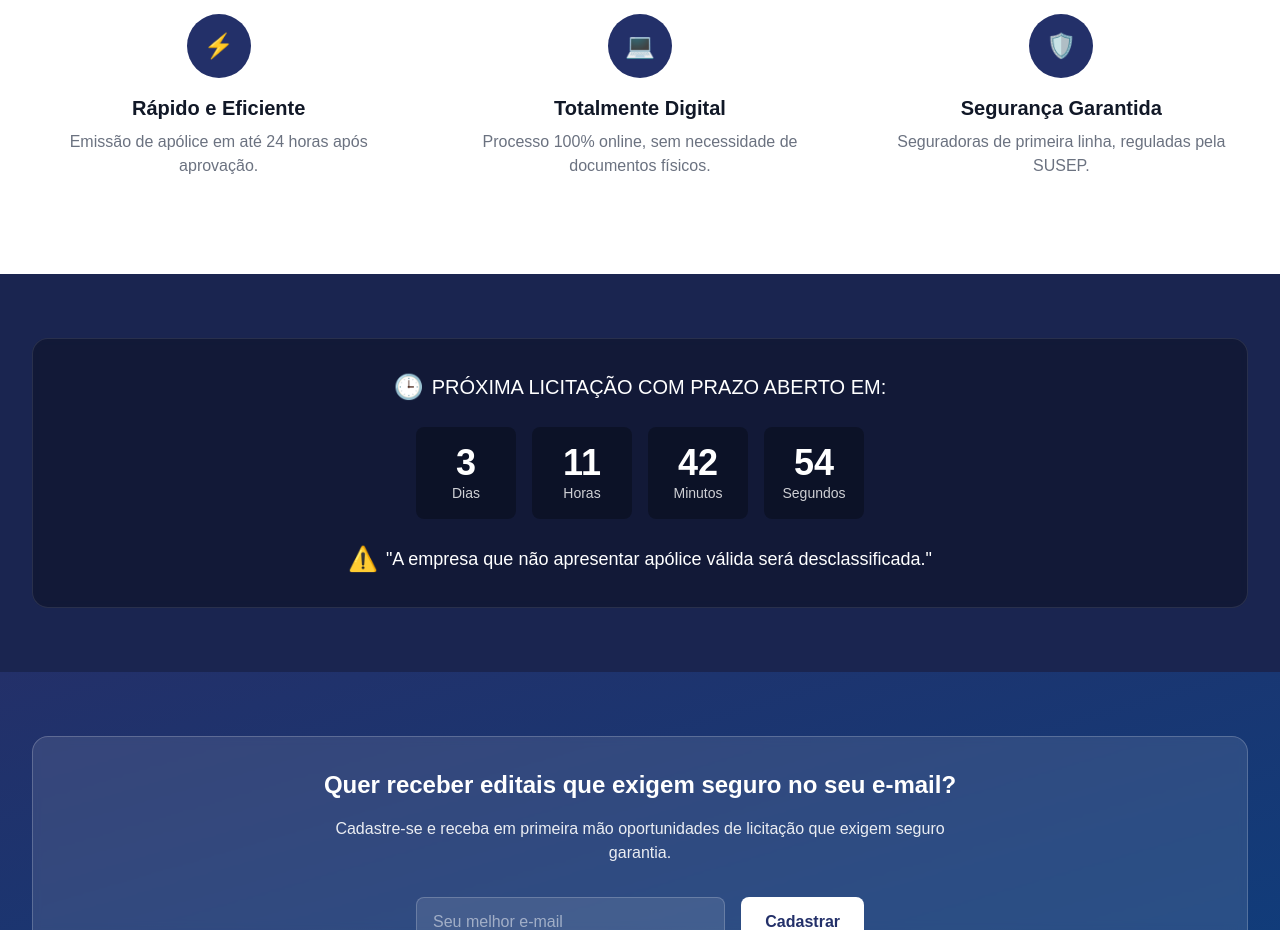
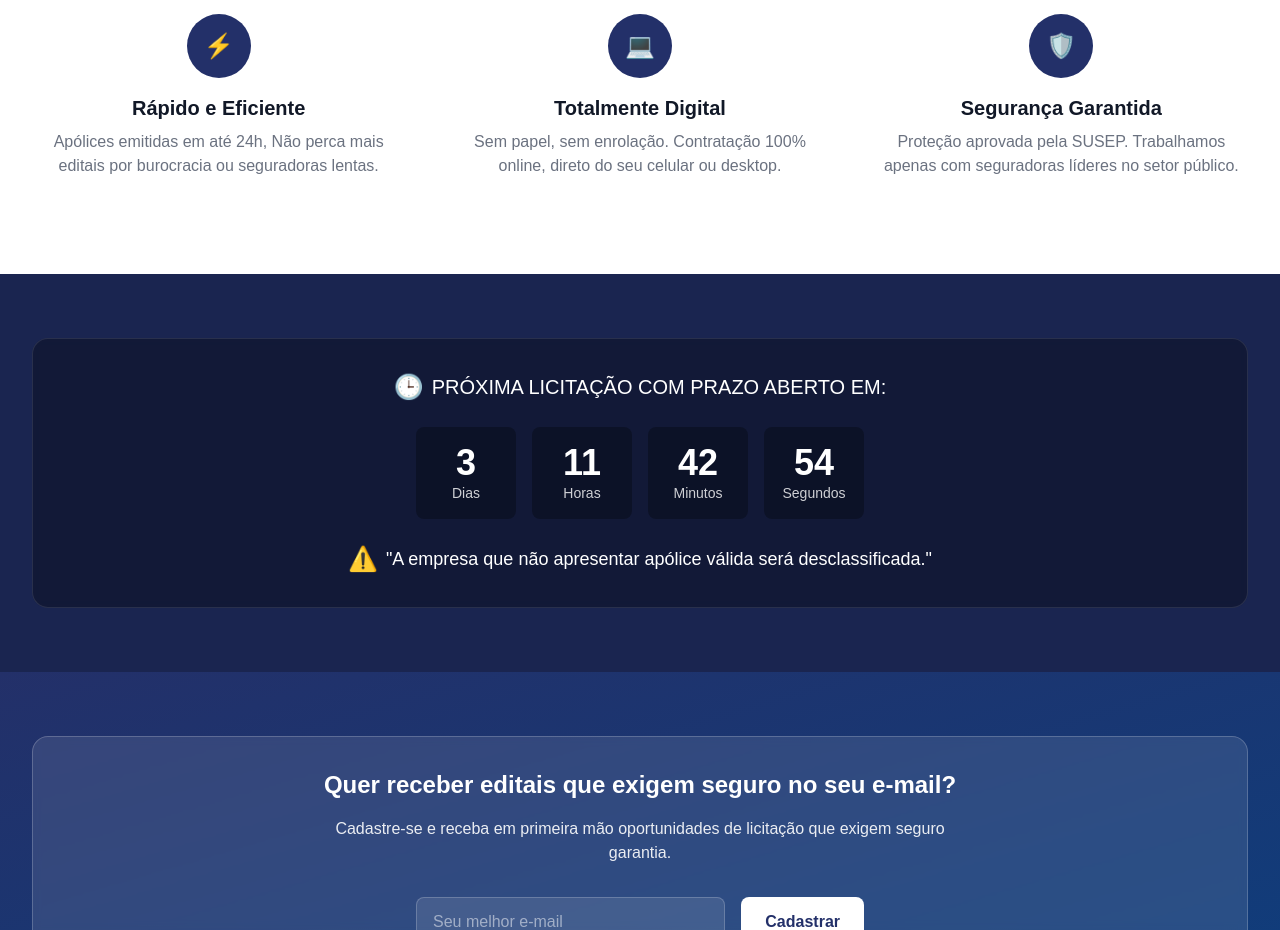
Before and after one commit to kauntdewn1/garantia-app, a React (Vite) app: page / in a window 1280 px wide. Shown: the part 1420-2350 px from the top of the page. Built offline with nearby package versions, Linux system fonts and the light colour scheme; no server answers; the HTML template or start-up script is replaced by a standard one; a web font is replaced by a local one.

Commit message:
Add Terms of Service Page and Update Footer

```diff
--- a/src/components/Features.jsx
+++ b/src/components/Features.jsx
@@ -4,17 +4,17 @@ import { motion } from 'framer-motion';
 const features = [
   {
     title: 'Rápido e Eficiente',
-    description: 'Emissão de apólice em até 24 horas após aprovação.',
+    description: 'Apólices emitidas em até 24h, Não perca mais editais por burocracia ou seguradoras lentas.',
     icon: '⚡'
   },
   {
     title: 'Totalmente Digital',
-    description: 'Processo 100% online, sem necessidade de documentos físicos.',
+    description: 'Sem papel, sem enrolação. Contratação 100% online, direto do seu celular ou desktop.',
     icon: '💻'
   },
   {
     title: 'Segurança Garantida',
-    description: 'Seguradoras de primeira linha, reguladas pela SUSEP.',
+    description: 'Proteção aprovada pela SUSEP. Trabalhamos apenas com seguradoras líderes no setor público.',
     icon: '🛡️'
   }
 ];
```
